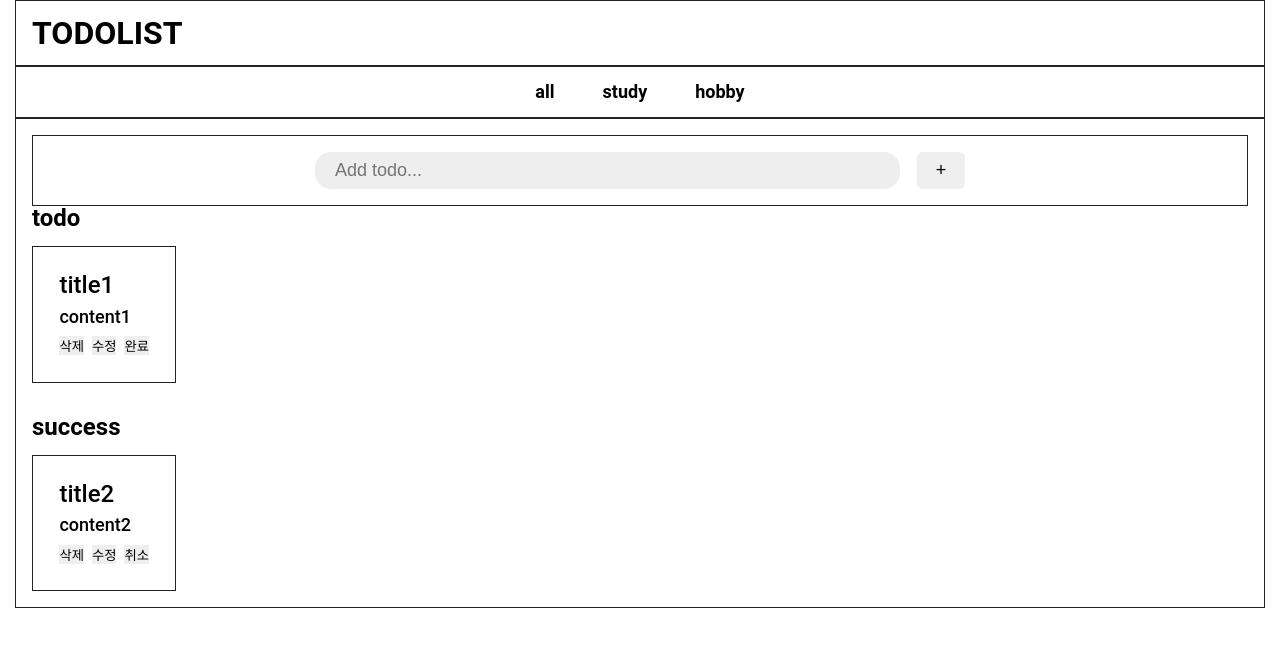
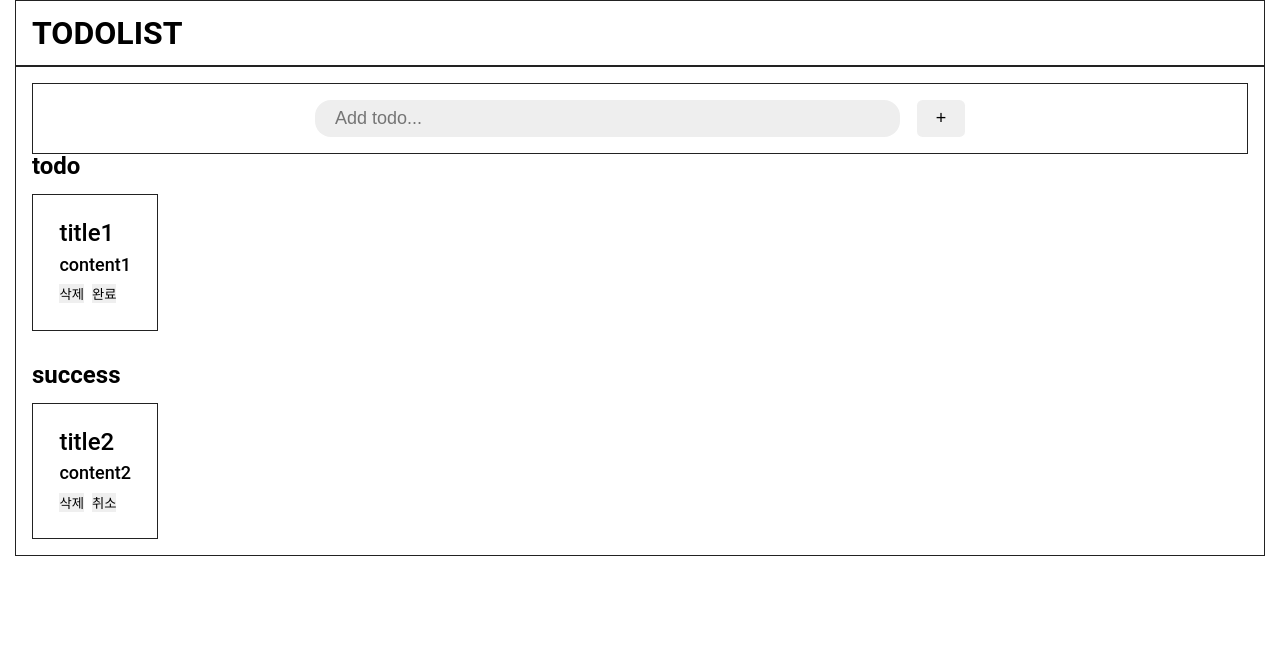
Before and after one commit to eunbime/react-typescript-todo-app, a React (Create React App) app: page / in a window 1280 px wide. Shown: the top 646 px of the page. Built offline with nearby package versions, Linux system fonts and the light colour scheme.

Commit message:
레이아웃 수정

```diff
--- a/src/components/TodoList/TodoItem/TodoItem.tsx
+++ b/src/components/TodoList/TodoItem/TodoItem.tsx
@@ -23,7 +23,6 @@ const TodoItem = ({ todo }: TodoType) => {
         <p>{parse(todo.content)}</p>
         <ButtonSection>
           <button onClick={() => dispatch(deleteTodo(todo.id))}>삭제</button>
-          <button>수정</button>
           <button onClick={() => successHandler(todo.id)}>
             {todo.isDone ? "취소" : "완료"}
           </button>
--- a/src/shared/layout/Layout.tsx
+++ b/src/shared/layout/Layout.tsx
@@ -8,7 +8,6 @@ const Layout = () => {
   return (
     <LayoutWrapper>
       <Header />
-      <Navbar />
       <Outlet />
     </LayoutWrapper>
   );
```
